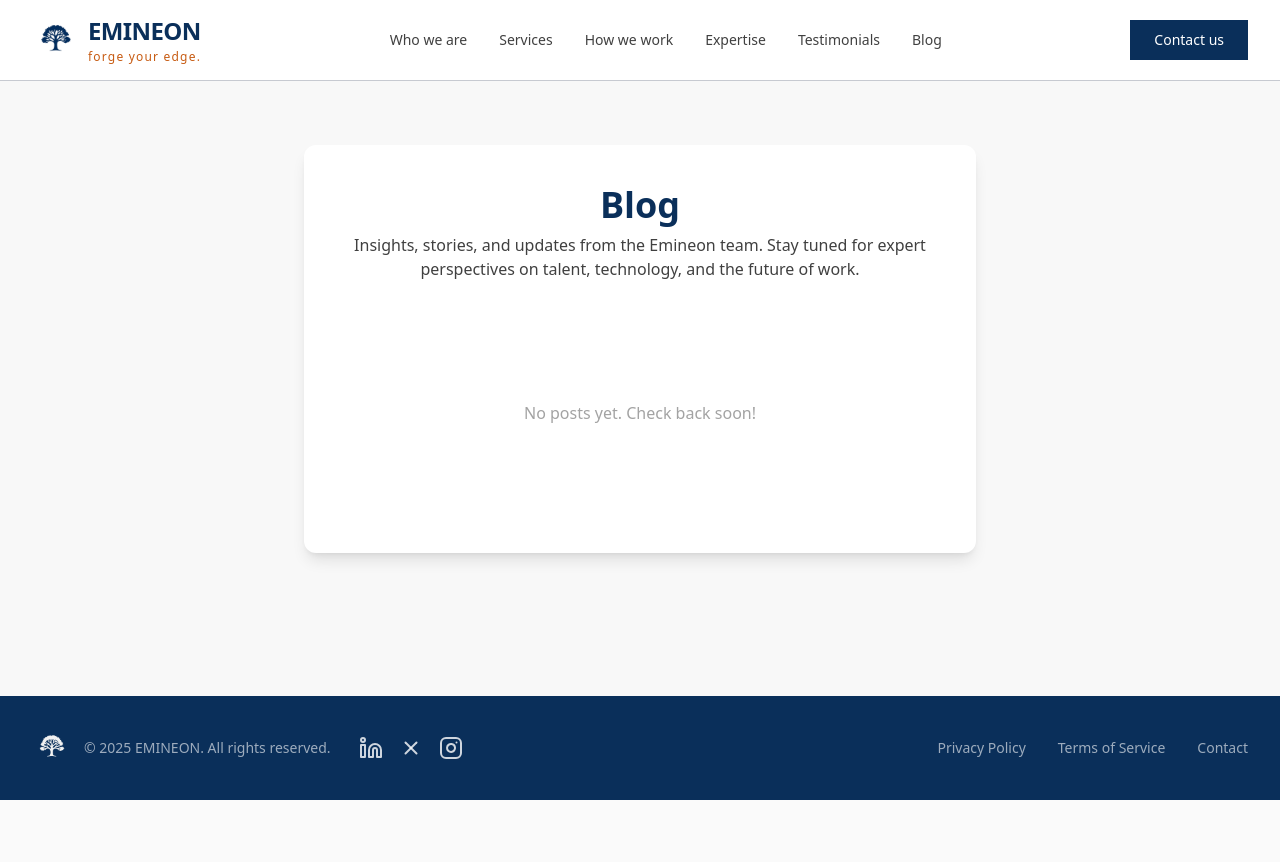
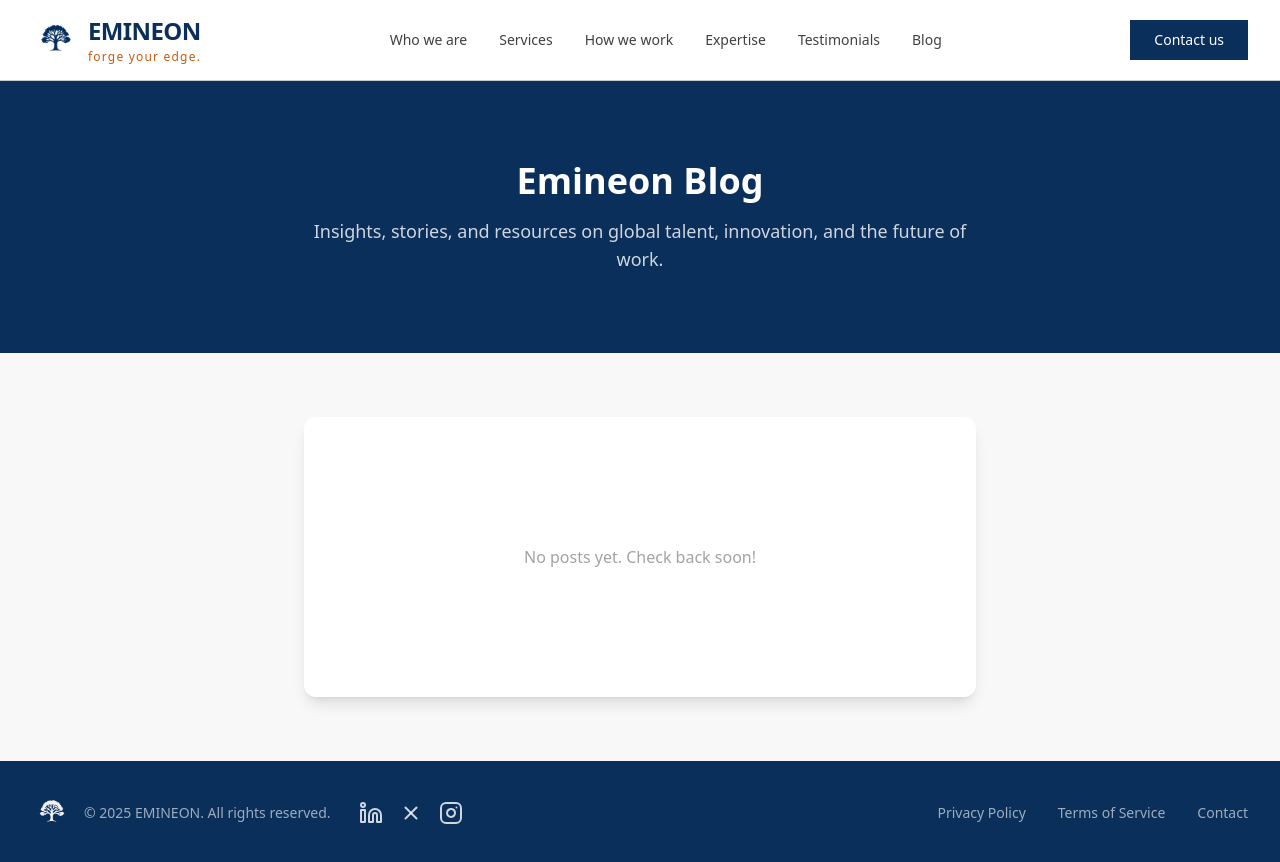
Before and after one commit to David-tech-creator/Emineon, a Next.js app: page /blog in a window 1280 px wide. Shown: the top 862 px of the page. Before the commit the page ends 800 px from the top, so only its background shows below. Built offline with nearby package versions, Linux system fonts and the light colour scheme.

Commit message:
revert(blog): remove hero video and restore static hero section

```diff
--- a/app/blog/page.tsx
+++ b/app/blog/page.tsx
@@ -88,6 +88,11 @@ export default function BlogPage() {
           )}
         </div>
       </header>
+      {/* Hero Section (static, no video) */}
+      <section className="w-full py-20 bg-emineon-blue flex flex-col items-center justify-center">
+        <h1 className="text-4xl font-bold text-white mb-4 text-center">Emineon Blog</h1>
+        <p className="text-lg text-white/80 max-w-2xl text-center mx-auto">Insights, stories, and resources on global talent, innovation, and the future of work.</p>
+      </section>
       <main className="flex-1 w-full flex flex-col items-center px-4 py-16">
         <motion.div
           className="w-full max-w-2xl bg-white rounded-xl shadow-lg p-6 sm:p-10 flex flex-col items-center"
@@ -95,10 +100,6 @@ export default function BlogPage() {
           animate={{ opacity: 1, y: 0 }}
           transition={{ duration: 0.6 }}
         >
-          <h1 className="text-4xl font-bold text-emineon-blue mb-2 text-center">Blog</h1>
-          <p className="text-neutral-700 mb-8 text-center max-w-xl">
-            Insights, stories, and updates from the Emineon team. Stay tuned for expert perspectives on talent, technology, and the future of work.
-          </p>
           <div className="w-full flex flex-col items-center justify-center min-h-[200px]">
             <p className="text-neutral-400">No posts yet. Check back soon!</p>
           </div>
```
